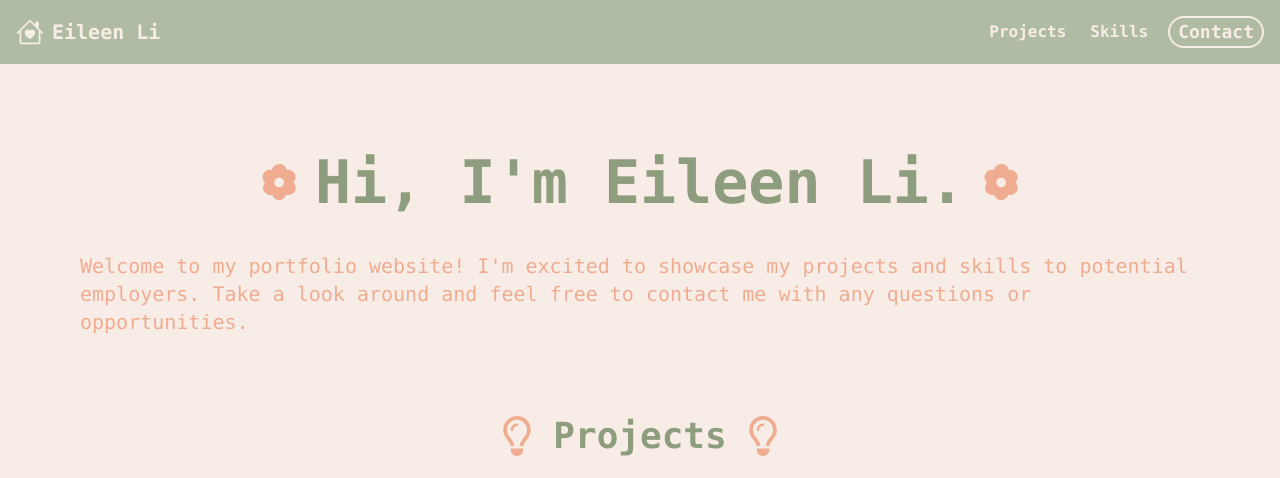
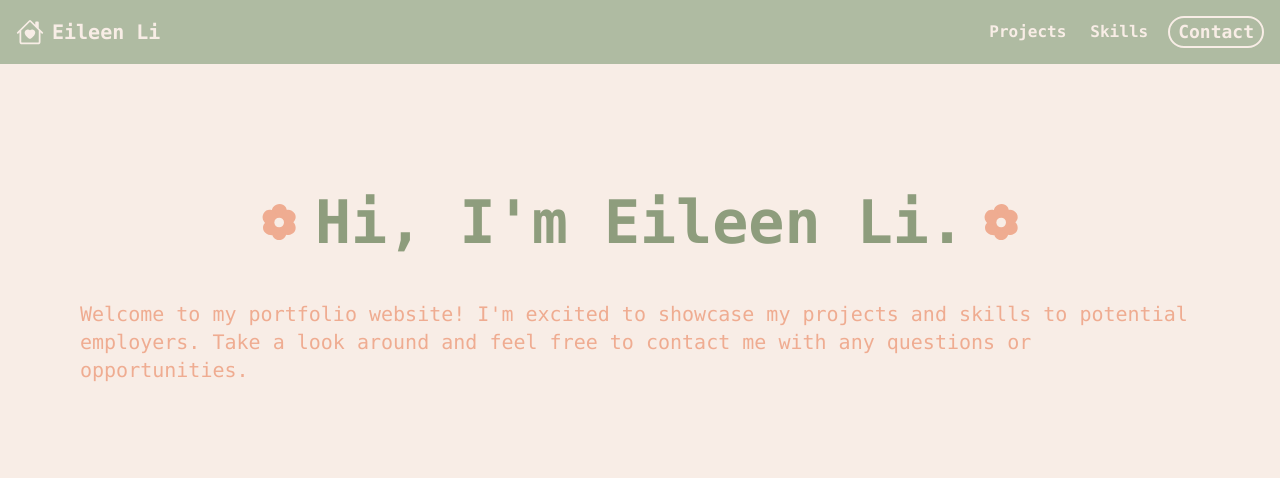
Before and after one commit to lyjeileen/portfolio, a Next.js app: page / in a window 1280 px wide. Shown: the top 478 px of the page. Built offline with nearby package versions, Linux system fonts and the light colour scheme.

Commit message:
Adjust css styles

```diff
--- a/components/Dropdown.tsx
+++ b/components/Dropdown.tsx
@@ -21,7 +21,7 @@ export default function Dropdown() {
             ></path>
           </svg>
         </Menu.Button>
-        <Menu.Items className="flex flex-col absolute right-4 top-10 mt-6 z-10 w-40 text-grassgreen divide-y border-2 rounded-md bg-cream md:hidden">
+        <Menu.Items className="flex flex-col absolute right-4 top-10 mt-6 z-10 w-40 text-grassgreen divide-y border-2 rounded-md outline-none bg-cream md:hidden">
           <Menu.Item>
             <button
               className="text-left hover:bg-base hover:text-grassgreen px-2 py-1"
--- a/components/Intro.tsx
+++ b/components/Intro.tsx
@@ -2,7 +2,7 @@ import Image from 'next/image';
 
 export default function Intro() {
   return (
-    <div className="flex flex-col text-center md:m-10">
+    <div className="flex flex-col text-center md:mx-10 md:my-20">
       <div className="flex justify-center">
         <Image src="/flower.svg" alt="flower" width={40} height={40} />
         <h1 className="text-grassgreen text-3xl font-bold mx-4 text-center md:text-5xl lg:text-6xl ">
@@ -10,7 +10,7 @@ export default function Intro() {
         </h1>
         <Image src="/flower.svg" alt="flower" width={40} height={40} />
       </div>
-      <div className="text-softred my-8">
+      <div className="text-softred my-10">
         <p className="text-left text-md text-lg md:text-xl p-2 min-[1300px]:hidden">
           Welcome to my portfolio website! I&apos;m excited to showcase my
           projects and skills to potential employers. Take a look around and
```
